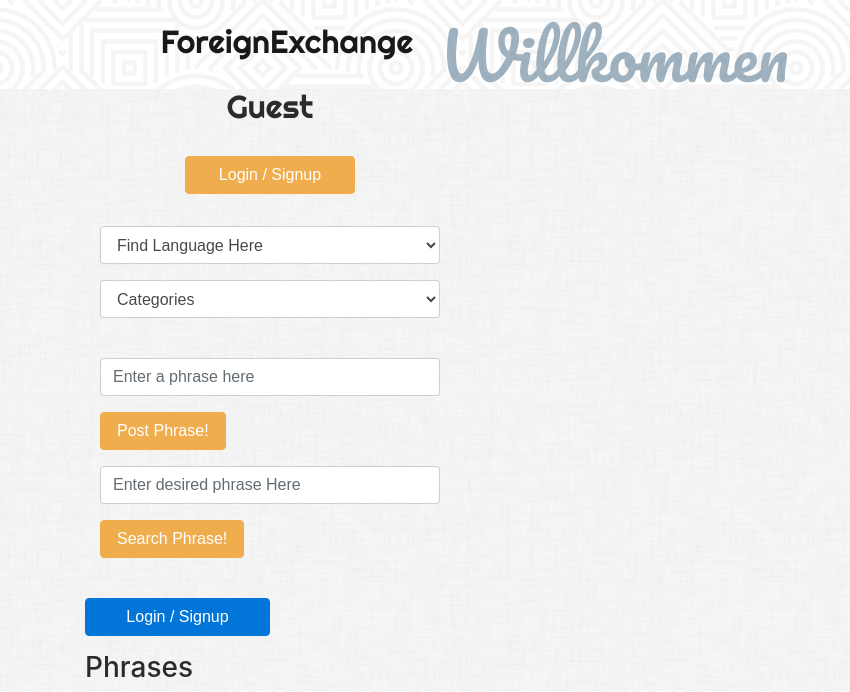
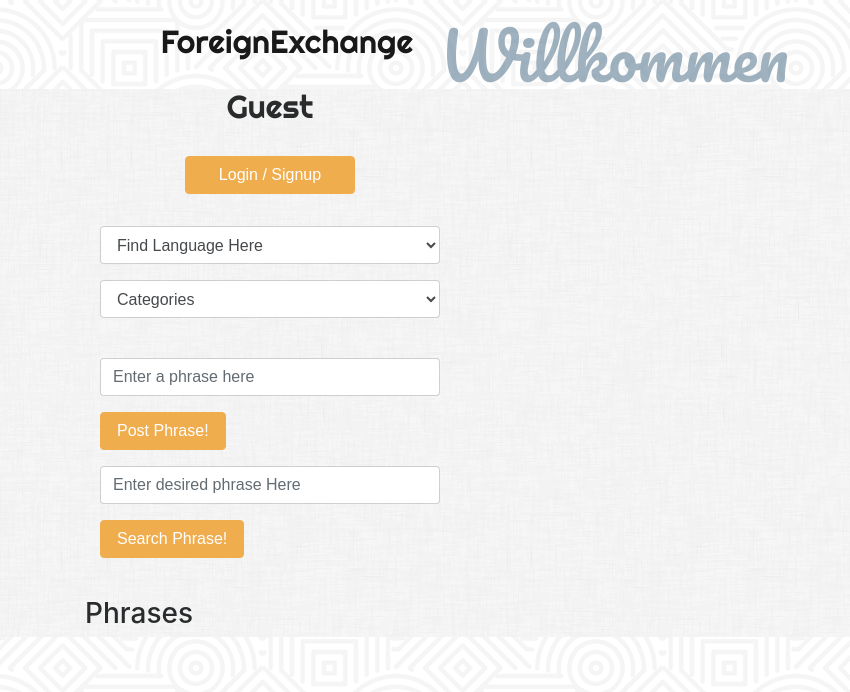
Before and after one commit to sweedishhfish04/project_2, a Node server app: page / in a window 1280 px wide; the page is wider, and only the part inside the window is pictured. Shown: the part 108-800 px from the top of that part, without its empty margins (0-850 px from the left). Run offline with Node 20, Linux system fonts and the light colour scheme; data that the repository does not hold is empty; some libraries are stand-ins or nearby versions; some web fonts are replaced.

```diff
--- a/views/index.handlebars
+++ b/views/index.handlebars
@@ -99,10 +99,10 @@
         </div>
 
 
-        <button href="./signup.html" type="button" class="form-group btn btn-primary col-2" id="loggedBtn">
+        {{!-- <button href="./signup.html" type="button" class="form-group btn btn-primary col-2" id="loggedBtn">
           Login / Signup
           <!--If the user is logged in, replace this field with the text "Logout" and change functionality...-->
-        </button>
+        </button> --}}
         <!--New Card for Data-->
 
         <h3>Phrases</h3>
```
